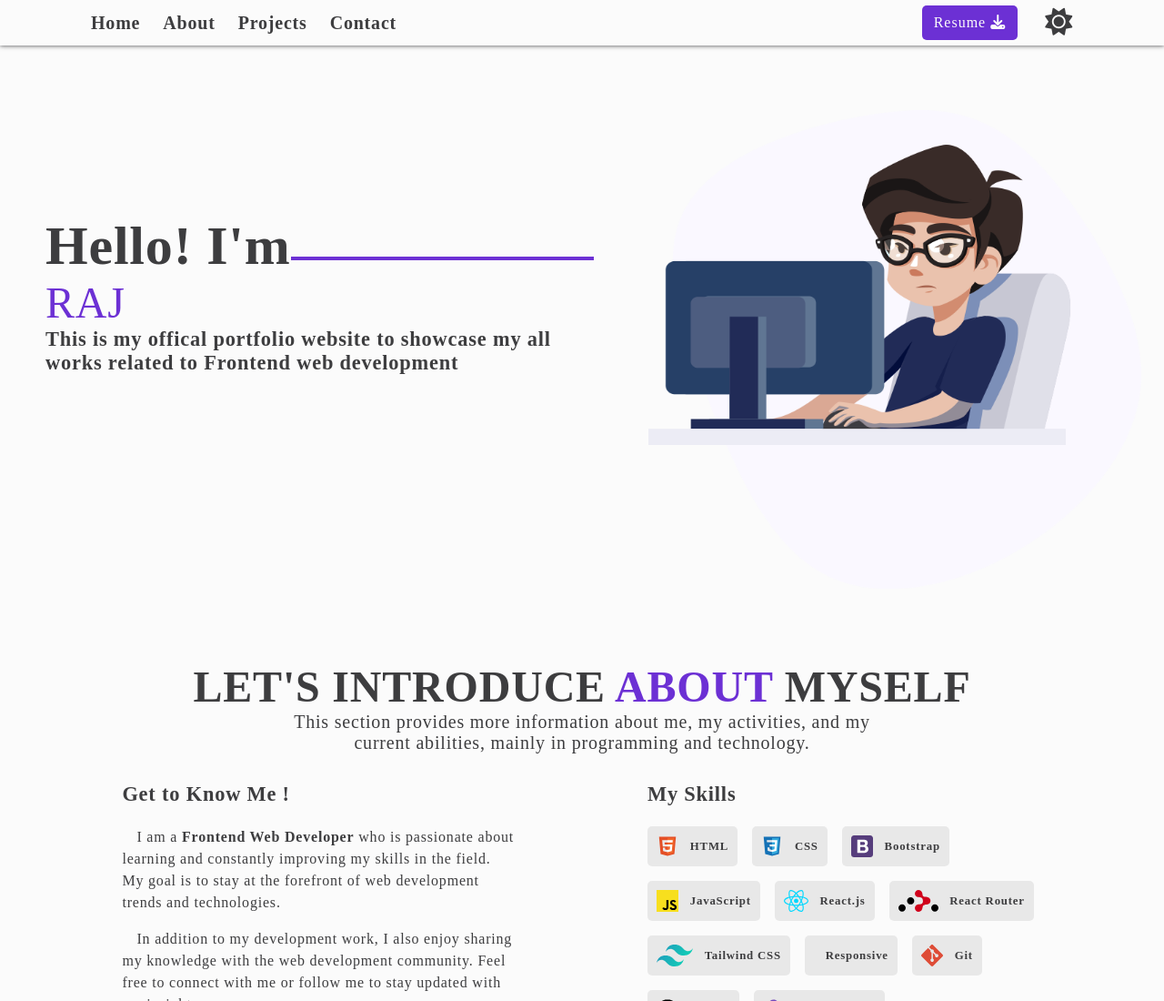
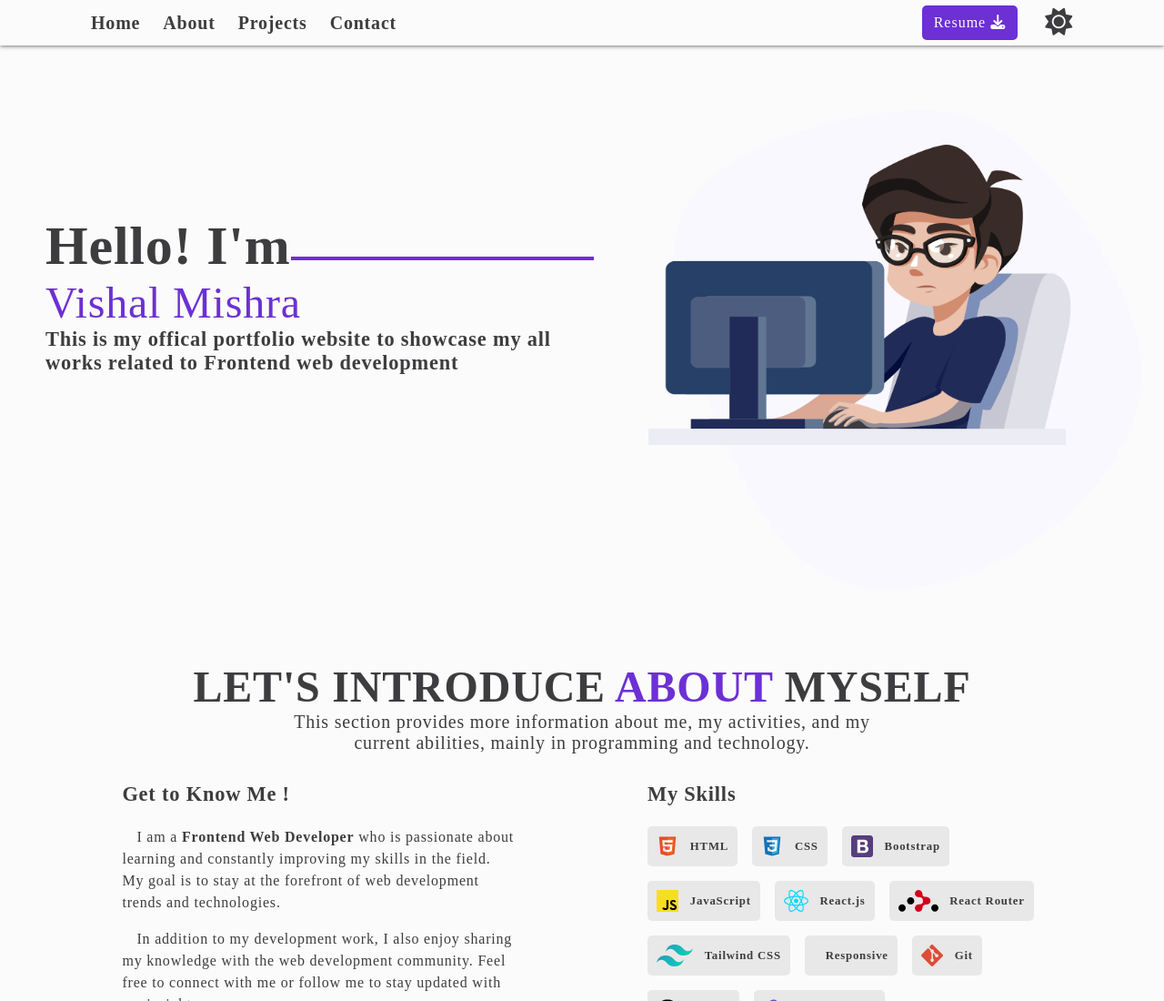
Before and after one commit to perfectcse/CODETASKS, a plain HTML site: page MyPortfolio-main/Portfolio/index.html in a window 1280 px wide. Shown: the top 1100 px of the page at 91% size. Drawn offline with Linux system fonts and the light colour scheme; a web font is replaced by a local one.

Commit message:
Update index.html

```diff
--- a/MyPortfolio-main/Portfolio/index.html
+++ b/MyPortfolio-main/Portfolio/index.html
@@ -54,7 +54,7 @@
           Hello! I'm
           <div class="line"></div>
         </h1>
-        <span class="name">RAJ</span>
+        <span class="name">Vishal Mishra</span>
         <p>
           This is my offical portfolio website to showcase my all works related
           to Frontend web development
```
